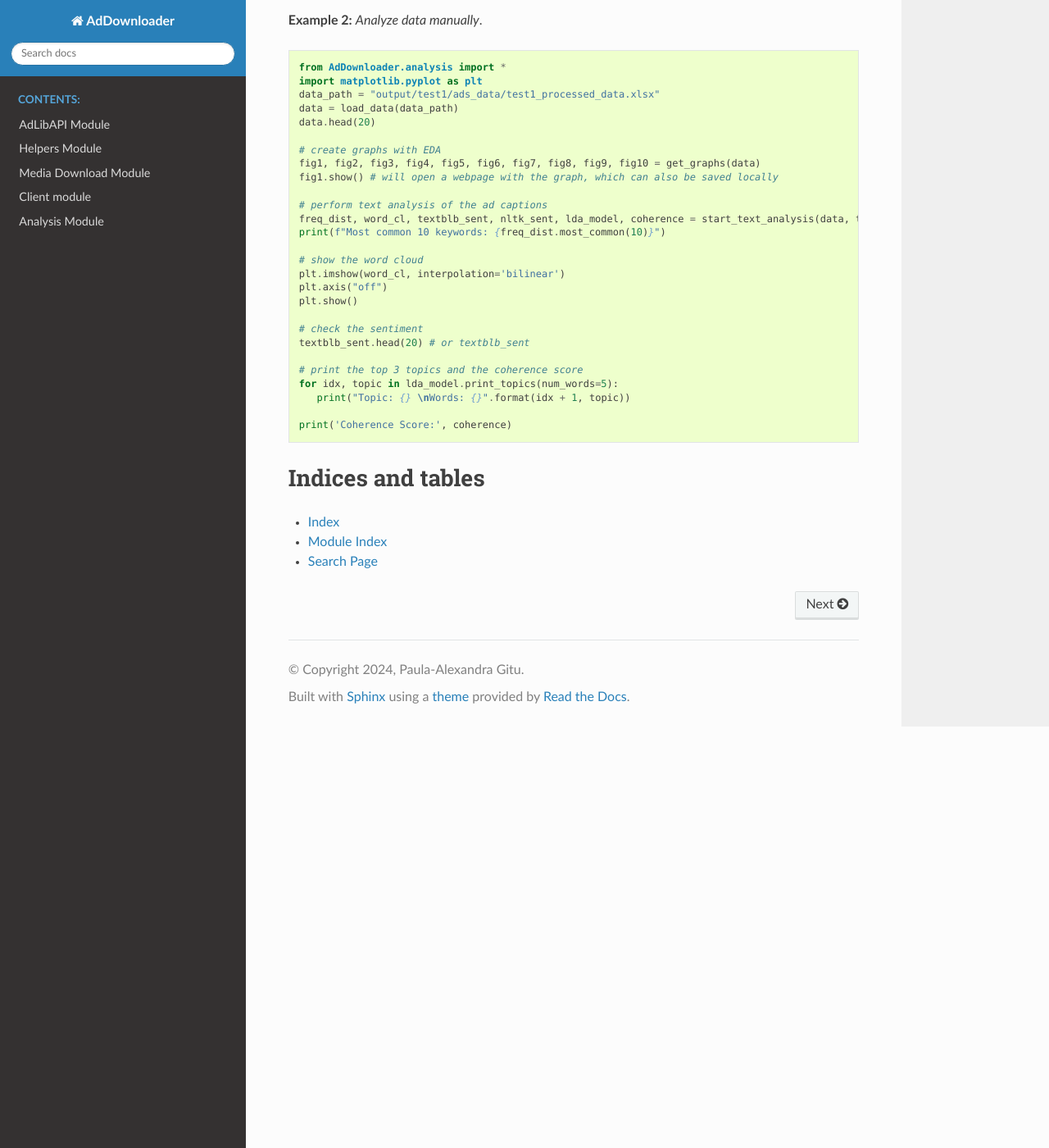
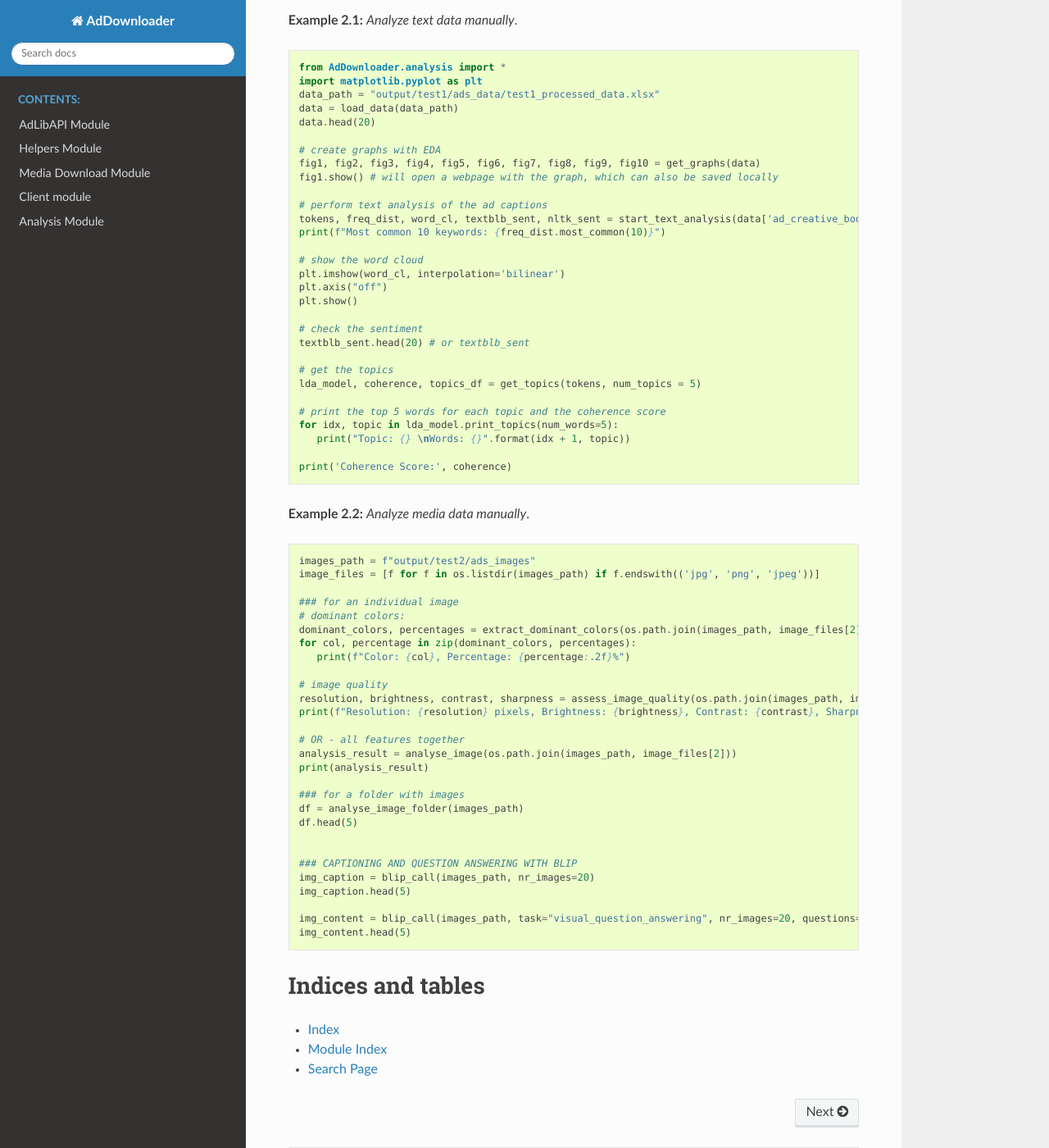
Before and after one commit to Paularossi/AdDownloader, a Sphinx documentation site: the page built from docs/source/index.rst, in a window 1280 px wide and 1400 px high, scrolled down 3224 px. Shown: the whole window at 82% size. Built offline with Sphinx 7.4.7 and the Read the Docs theme 2.0.0, drawn with Linux system fonts in a browser that asks for light colours.

Commit message:
Bugfix in topic modelling and word cloud + updated the docs and readme.

```diff
--- a/docs/source/analysis.rst
+++ b/docs/source/analysis.rst
@@ -106,7 +106,8 @@ start_text_analysis Function
 
    Example::
 
-      >>> freq_dist, word_cl, textblb_sent, nltk_sent, lda_model, coherence = start_text_analysis(data, topics = True)
+      >>> text_data = data['ad_creative_bodies'].dropna() # remove missing captions
+      >>> tokens, freq_dist, word_cl, textblb_sent, nltk_sent, lda_model, coherence, topics_df = start_text_analysis(text_data, topics = True)
       >>> # for output see all examples from above
 
 transform_data_by_age Function
--- a/docs/source/index.rst
+++ b/docs/source/index.rst
@@ -109,7 +109,7 @@ with various EDA and statistics, or (2) Analyze your data locally.
 This function will open an html page at http://127.0.0.1:8050/ once Dash is running.
 
 
-**Example 2:** *Analyze data manually*.
+**Example 2.1:** *Analyze text data manually*.
 
 .. code-block:: python
 
@@ -124,7 +124,7 @@ This function will open an html page at http://127.0.0.1:8050/ once Dash is runn
    fig1.show() # will open a webpage with the graph, which can also be saved locally
 
    # perform text analysis of the ad captions
-   freq_dist, word_cl, textblb_sent, nltk_sent, lda_model, coherence = start_text_analysis(data, topics = True)
+   tokens, freq_dist, word_cl, textblb_sent, nltk_sent = start_text_analysis(data['ad_creative_bodies'])
    print(f"Most common 10 keywords: {freq_dist.most_common(10)}")
 
    # show the word cloud
@@ -135,11 +135,47 @@ This function will open an html page at http://127.0.0.1:8050/ once Dash is runn
    # check the sentiment
    textblb_sent.head(20) # or textblb_sent
 
-   # print the top 3 topics and the coherence score
+   # get the topics
+   lda_model, coherence, topics_df = get_topics(tokens, num_topics = 5)
+
+   # print the top 5 words for each topic and the coherence score
    for idx, topic in lda_model.print_topics(num_words=5):
       print("Topic: {} \nWords: {}".format(idx + 1, topic))
 
    print('Coherence Score:', coherence)
+
+**Example 2.2:** *Analyze media data manually*.
+
+.. code-block:: python
+
+   images_path = f"output/test2/ads_images"
+   image_files = [f for f in os.listdir(images_path) if f.endswith(('jpg', 'png', 'jpeg'))]
+
+   ### for an individual image
+   # dominant colors:
+   dominant_colors, percentages = extract_dominant_colors(os.path.join(images_path, image_files[2]))
+   for col, percentage in zip(dominant_colors, percentages):
+      print(f"Color: {col}, Percentage: {percentage:.2f}%")
+
+   # image quality
+   resolution, brightness, contrast, sharpness = assess_image_quality(os.path.join(images_path, image_files[2]))
+   print(f"Resolution: {resolution} pixels, Brightness: {brightness}, Contrast: {contrast}, Sharpness: {sharpness}")
+
+   # OR - all features together
+   analysis_result = analyse_image(os.path.join(images_path, image_files[2]))
+   print(analysis_result)
+
+   ### for a folder with images
+   df = analyse_image_folder(images_path)
+   df.head(5)
+
+
+   ### CAPTIONING AND QUESTION ANSWERING WITH BLIP
+   img_caption = blip_call(images_path, nr_images=20)
+   img_caption.head(5)
+
+   img_content = blip_call(images_path, task="visual_question_answering", nr_images=20, questions="Are there people in this ad?")
+   img_content.head(5)
 
 
 Indices and tables
```
Also changed, not shown: README.md (+3 -3 lines), 2 other files.
